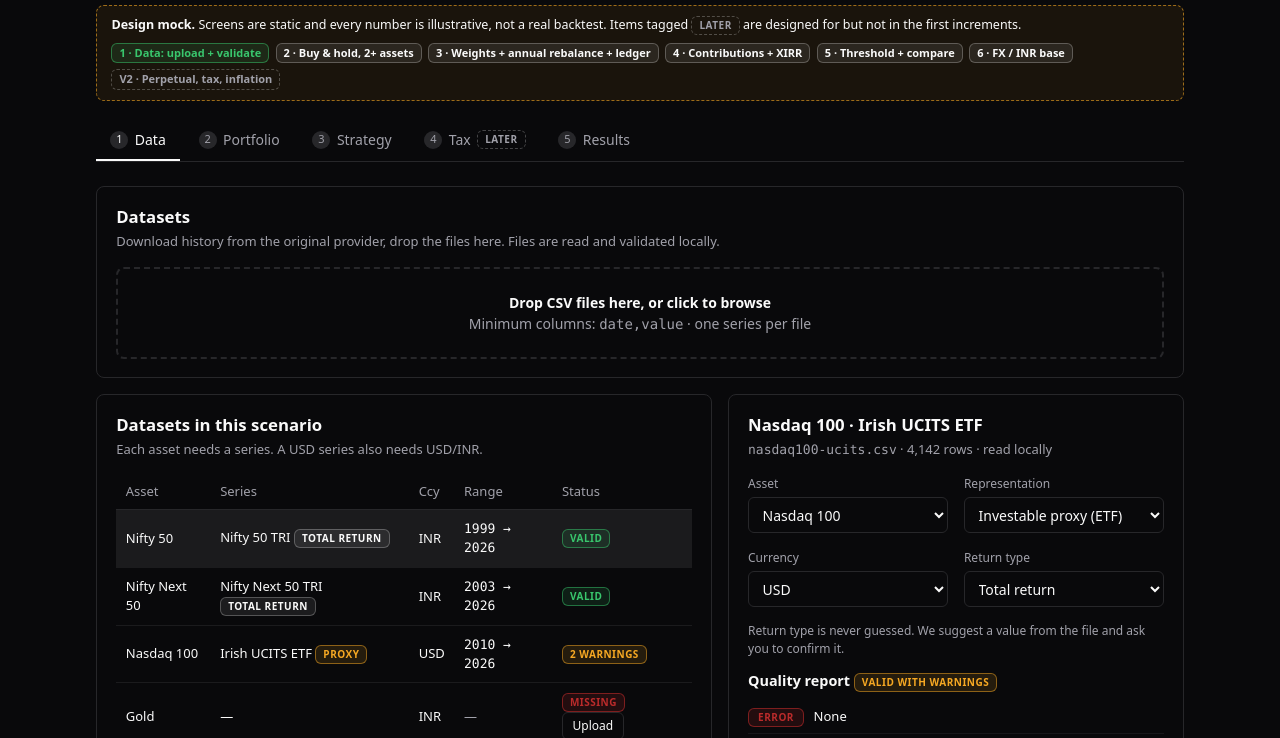
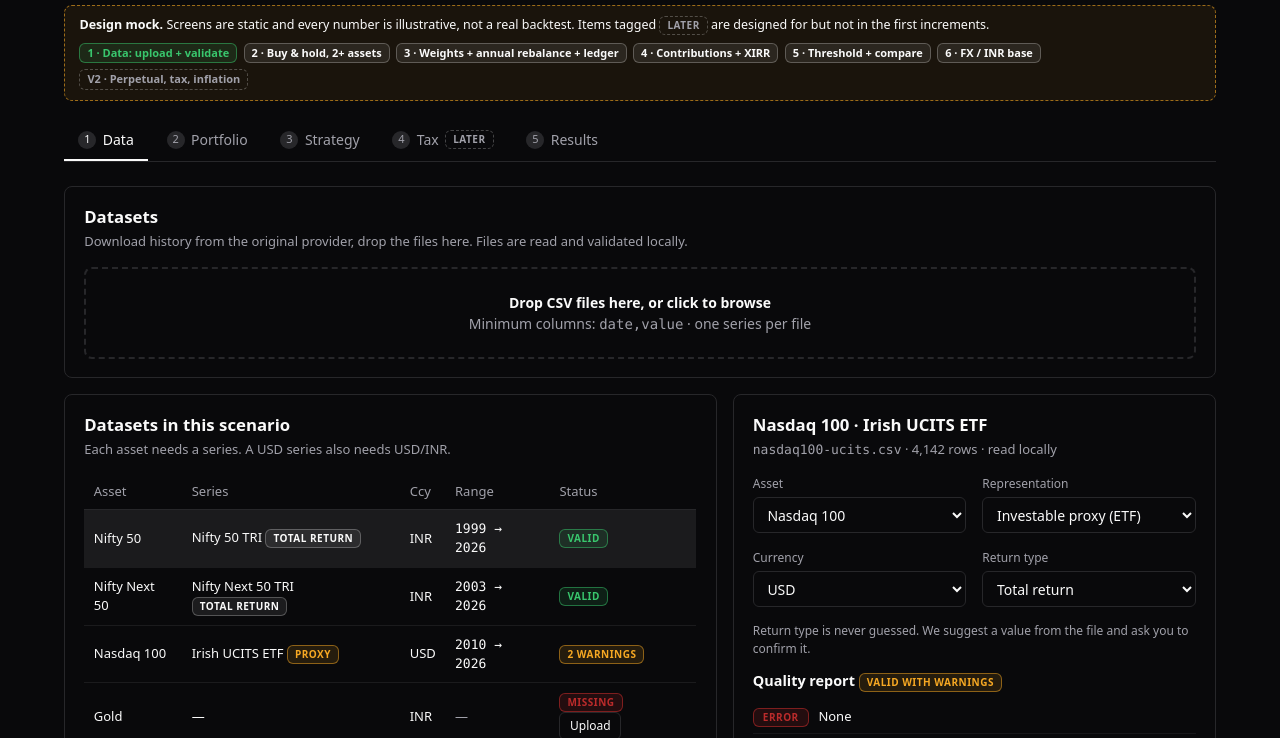
Before and after one commit to xfina-dev/xfina-labs, a website built with Vite: page backtest/mocks/index.html in a window 1280 px wide. Shown: the part 112-850 px from the top of the page. Built offline with nearby package versions, Linux system fonts and the light colour scheme.

Commit message:
style(backtest): match Xfina max content width (max-w-6xl outside p-8)
Co-Authored-By: Claude Sonnet 5 <noreply@anthropic.com>

```diff
--- a/backtest/mocks/index.html
+++ b/backtest/mocks/index.html
@@ -16,7 +16,7 @@ body{margin:0;background:hsl(var(--background));color:hsl(var(--foreground));fon
 a{color:inherit}
 .mono{font-family:ui-monospace,SFMono-Regular,Menlo,monospace}
 .muted{color:hsl(var(--muted-foreground))}
-.wrap{max-width:72rem;margin:0 auto;padding:2rem 2rem 4rem}
+.wrap{max-width:calc(72rem + 4rem);margin:0 auto;padding:2rem 2rem 4rem}
 @media(max-width:640px){.wrap{padding:1.25rem 1rem 3rem}}
 header.top{display:flex;gap:1rem;align-items:center;justify-content:space-between;flex-wrap:wrap}
 .brand{display:flex;gap:1.25rem;align-items:flex-start}
```
